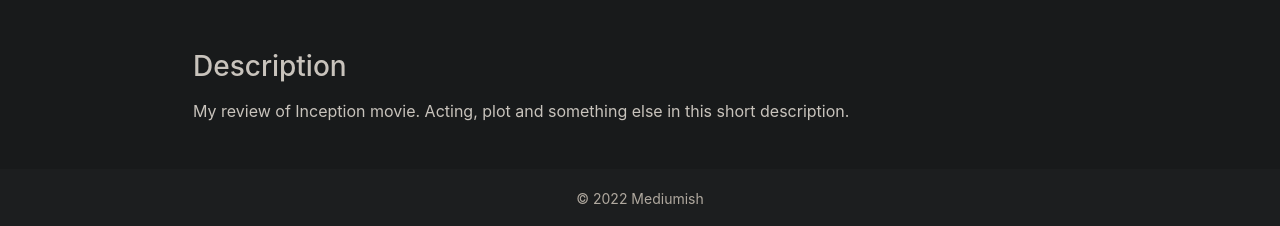
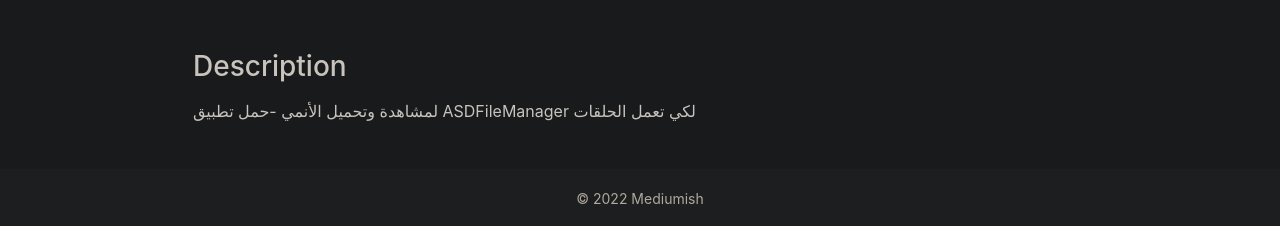
Before and after one commit to AhmadWebTech/ipa, a Jekyll site: the page built from _posts/2022-06-13-anime-slayer.md, in a window 1280 px wide. Shown: the part 1351-1577 px from the top of the page. Built offline with Jekyll 4.4.1, drawn with Linux system fonts in a browser that asks for light colours; nearby versions of some CDN libraries; comment, search, counter and statistics services are not loaded.

Commit message:
Update 2022-06-13-anime-slayer.md

```diff
--- a/_posts/2022-06-13-anime-slayer.md
+++ b/_posts/2022-06-13-anime-slayer.md
@@ -15,5 +15,7 @@ screenshots: [
   upload/Anime-Slayer/04.webp,
   upload/Anime-Slayer/05.webp"
 ]
-description: "My review of Inception movie. Acting, plot and something else in this short description."
+description: "لمشاهدة وتحميل الأنمي
+-حمل تطبيق ASDFileManager لكي تعمل الحلقات
+"
 ---
```
